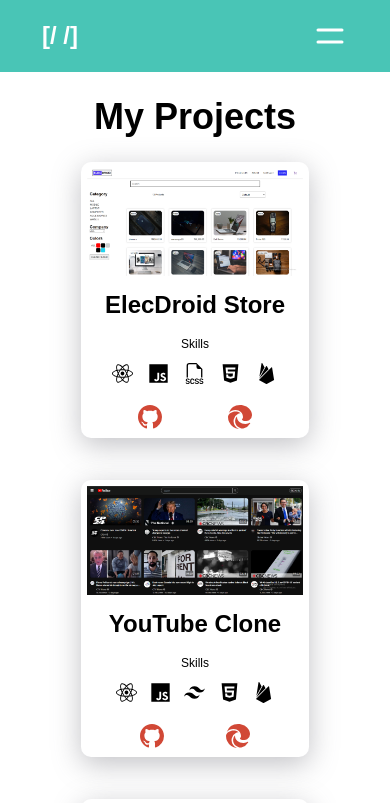
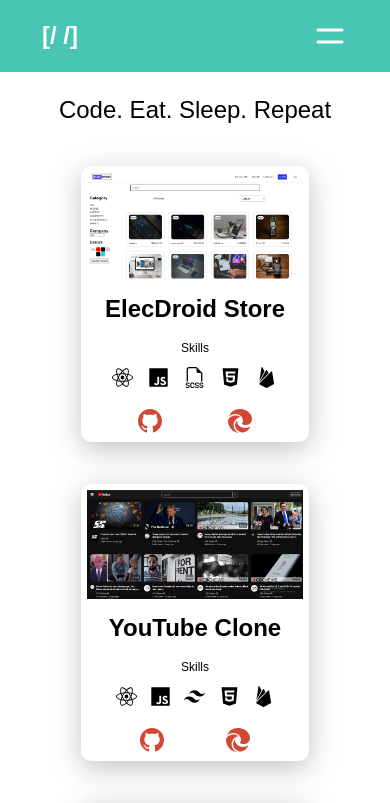
Before and after one commit to joydeep-git/portfolio_react, a React (Create React App) app: page /projects in a window 390 px wide. Shown: the top 803 px of the page. Built offline with nearby package versions, Linux system fonts and the light colour scheme; a web font is replaced by a local one.

Commit message:
updated few things

```diff
--- a/src/Pages/Home.js
+++ b/src/Pages/Home.js
@@ -24,7 +24,7 @@
             <div className='homeTop'>
                 <div className="intro">
                     <h5>Hello!  &nbsp; I'm <span>Joydeep Das</span></h5>
-                    <p>Passionate front-end web developer who turned the hobby into a profession.</p>
+                    <p>Passionate React.js Developer | Constantly Exploring and Learning</p>
                 </div>
 
                 <div className='links'>
--- a/src/Pages/Projects.js
+++ b/src/Pages/Projects.js
@@ -6,7 +6,7 @@
 function Projects() {
     return (
         <div className="Projects">
-            <h1>My Projects</h1>
+            <h1>Code. Eat. Sleep. Repeat</h1>
 
             <div className='mainItem'>
                 {projectDetails.map((project)=>{
--- a/src/SCSS/Projects.scss
+++ b/src/SCSS/Projects.scss
@@ -10,8 +10,8 @@
 
     h1 {
         text-align: center;
-        font-size: 3rem;
-        font-weight: 600;
+        font-size: 2.5rem;
+        font-weight: 400;
         padding: 2rem;
     }
 
@@ -32,6 +32,11 @@
 
     .Projects{
 
+        h1{
+            font-size: 2rem;
+            margin-bottom: 1.5rem;
+        }
+
         .mainItem{
             padding: 0;
         }
```
